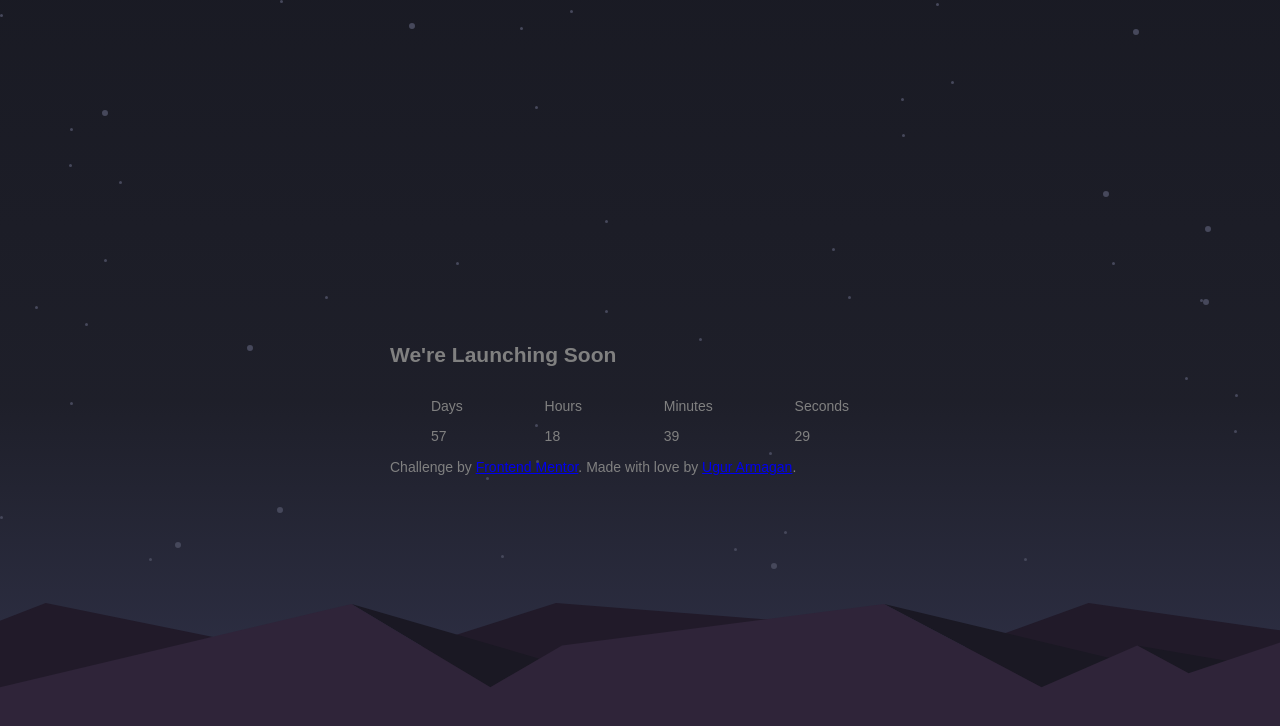
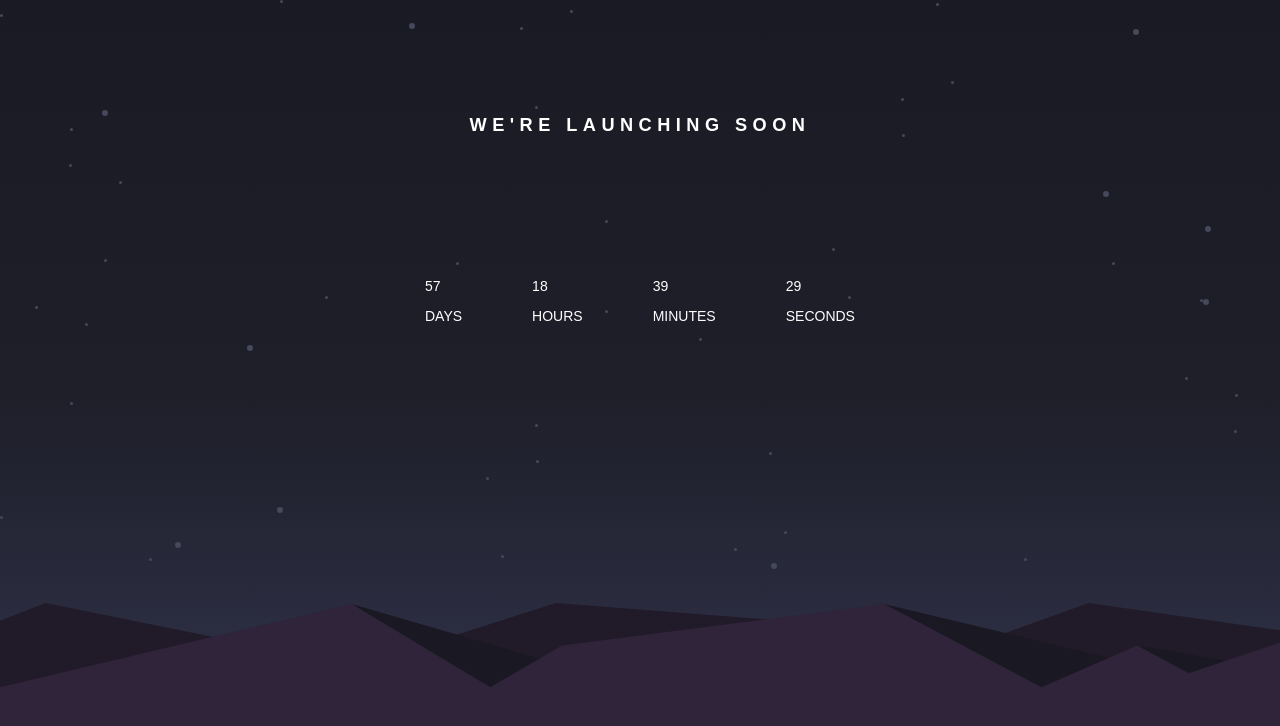
Before and after one commit to Uarmagan/react-vite-countdown, a React (Vite) app: page / in a window 1280 px wide. Shown: the top 726 px of the page. Built offline with nearby package versions, Linux system fonts and the light colour scheme.

Commit message:
initial styling for the header

```diff
--- a/src/App.tsx
+++ b/src/App.tsx
@@ -10,14 +10,6 @@ function App() {
       <$wrapper>
         <h2>We're Launching Soon</h2>
         <Countdown />
-        <div className="attribution">
-          Challenge by{" "}
-          <a href="https://www.frontendmentor.io?ref=challenge" target="_blank">
-            Frontend Mentor
-          </a>
-          . Made with love by{" "}
-          <a href="https://github.com/uarmagan">Ugur Armagan</a>.
-        </div>
         <$bgStars />
         <$styledHills />
       </$wrapper>
@@ -27,7 +19,22 @@ function App() {
 
 const $wrapper = styled.div`
   color: grey;
+  display: flex;
+  flex-direction: column;
+  justify-content: flex-start;
+  height: 600px;
+  /* align-content: flex-start; */
+  align-items: center;
+  text-transform: uppercase;
+
+  h2 {
+    font-size: 1.3em;
+    letter-spacing: 0.3em;
+    margin-bottom: 128px;
+    color: var(--color-white);
+  }
 `;
+
 const $styledHills = styled(hills)`
   width: 100vw;
   position: absolute;
--- a/src/components/countdown.tsx
+++ b/src/components/countdown.tsx
@@ -8,20 +8,20 @@ export const Countdown = () => {
     <>
       <$CountdownWrapper>
         <div className="days">
+          <p>{timeLeft.days}</p>
           <p>Days</p>
-          <p>{timeLeft.days}</p>
         </div>
         <div className="hours">
+          <p>{timeLeft.hours}</p>
           <p>Hours</p>
-          <p>{timeLeft.hours}</p>
         </div>
         <div className="minutes">
+          <p>{timeLeft.minutes}</p>
           <p>Minutes</p>
-          <p>{timeLeft.minutes}</p>
         </div>
         <div className="seconds">
+          <p>{timeLeft.seconds}</p>
           <p>Seconds</p>
-          <p>{timeLeft.seconds}</p>
         </div>
       </$CountdownWrapper>
     </>
@@ -32,5 +32,5 @@ const $CountdownWrapper = styled.div`
   display: flex;
   justify-content: space-around;
   width: 500px;
-
+  color: var(--color-white);
 `;
--- a/src/styles/global.ts
+++ b/src/styles/global.ts
@@ -25,7 +25,6 @@ export const GlobalStyles = createGlobalStyle`
         --color-dark-desaturated-blue:${COLORS.neutral.darkDesaturatedBlue};
         --color-very-dark-blue:${COLORS.neutral.VeryDarkBlue};
 
-
         .App {
             background: rgb(25,26,36);
             background: linear-gradient(180deg, ${VeryDarkBlue} 0%, ${darkBlue} 50%, ${darkDesaturatedBlue} 100%);
```
